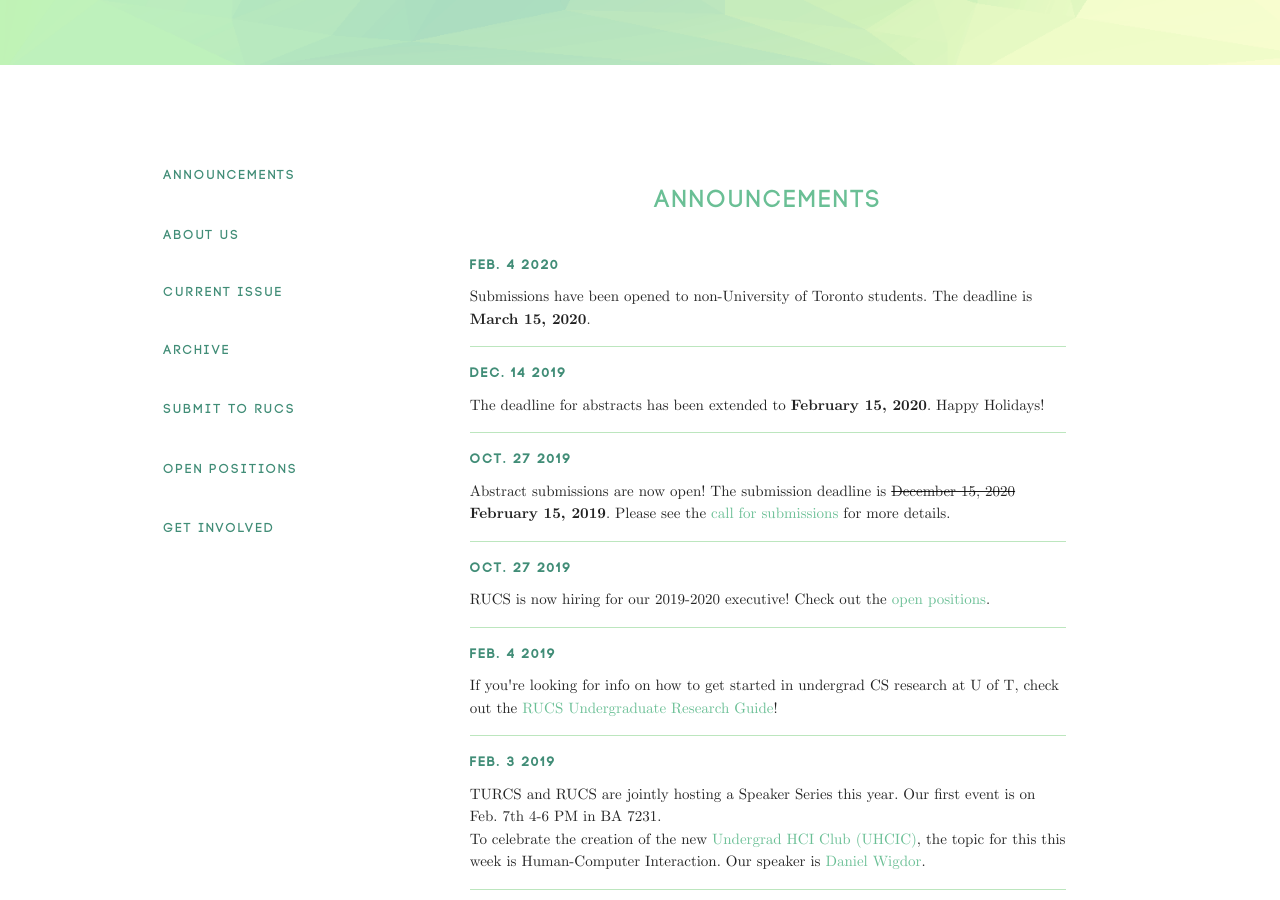
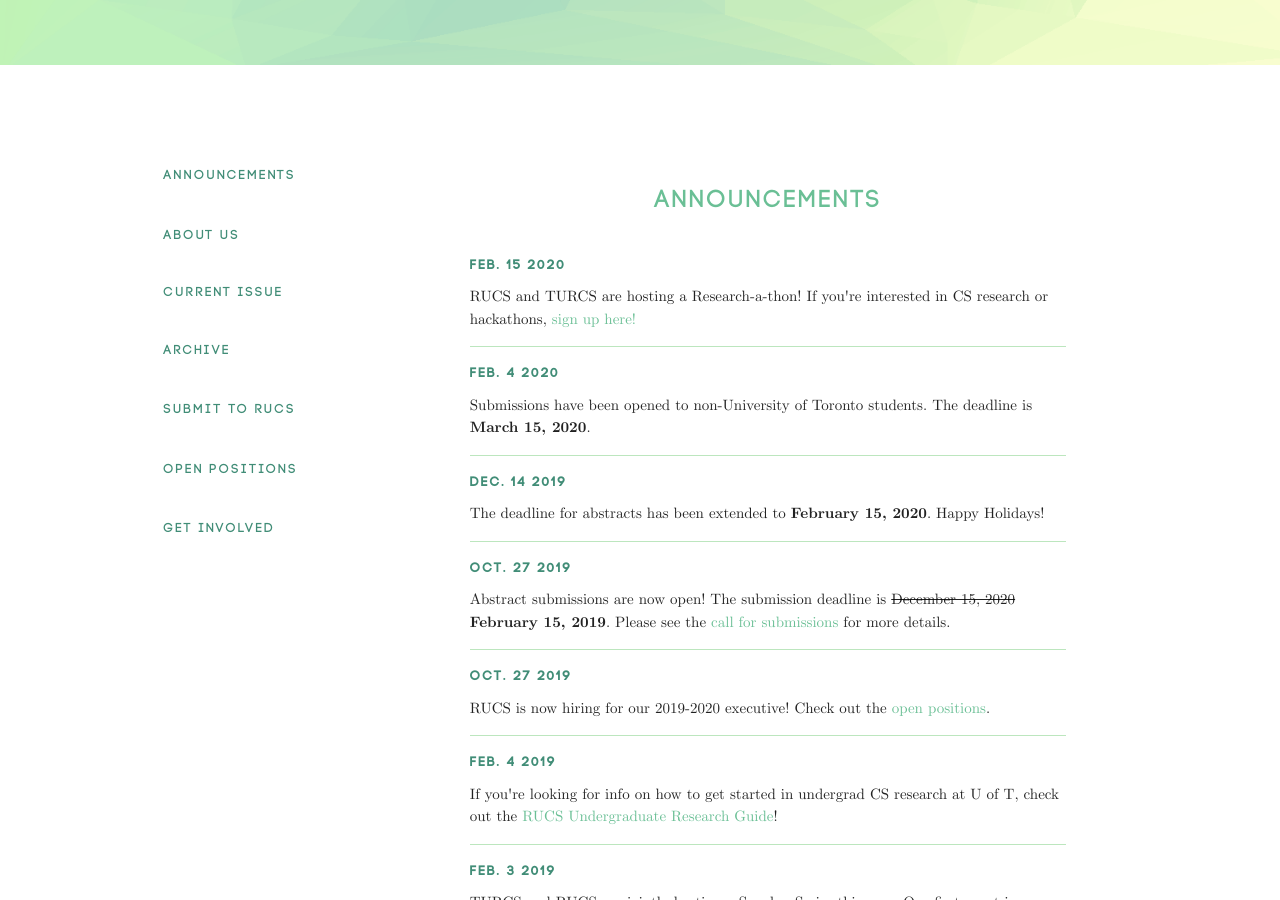
Before and after one commit to rucs-uoft/rucs-uoft.github.io, a Jekyll site: the page built from index.html, in a window 1280 px wide and 900 px high, scrolled down 835 px. Built offline with Jekyll 4.4.1, drawn with Linux system fonts in a browser that asks for light colours; nearby versions of some CDN libraries; comment, search, counter and statistics services are not loaded.

Commit message:
Update news.html

```diff
--- a/_includes/news.html
+++ b/_includes/news.html
@@ -2,6 +2,11 @@
 	<div class="row center">
 		<h3>Announcements</h3>
 	</div>
+	<p>
+		<div style="padding-bottom:10px"><b class="toc-title">Feb. 15 2020</b></div>
+		RUCS and TURCS are hosting a Research-a-thon! If you're interested in CS research or hackathons, <a href="https://www.eventbrite.ca/e/research-a-thon-2020-tickets-90689106559">sign up here!</a>
+</p>
+<hr>
 	<p>
 		<div style="padding-bottom:10px"><b class="toc-title">Feb. 4 2020</b></div>
 		Submissions have been opened to non-University of Toronto students. The deadline is <b>March 15, 2020</b>.
```
